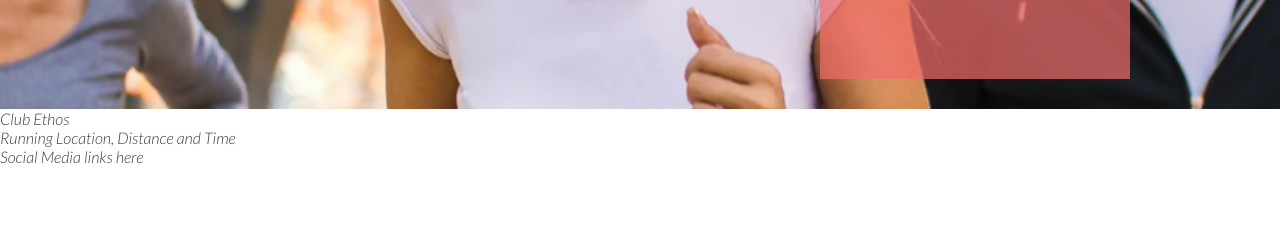
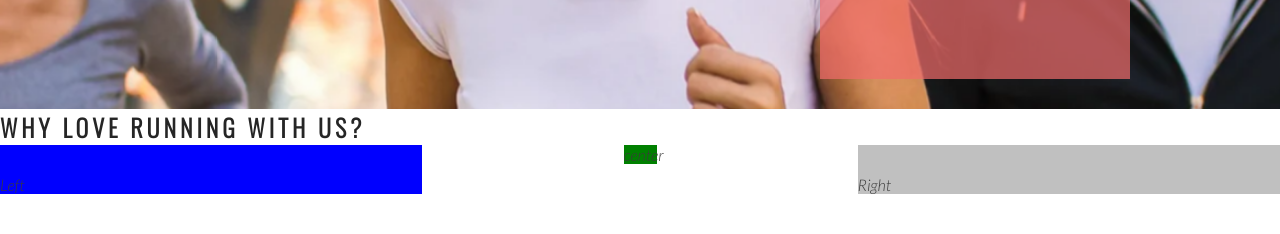
Before and after one commit to AmenGemechu/Love-Running, a plain HTML site: page index.html in a window 1280 px wide. Shown: the part 566-800 px from the top of the page. Drawn offline with nearby package versions, Linux system fonts and the light colour scheme.

Commit message:
Add club ethos main structure

```diff
--- a/assets/css/style.css
+++ b/assets/css/style.css
@@ -24,6 +24,7 @@ h1, h2 {
 #logo {
     float: left;
     font-size: 280%;
+    margin-left: 30px;
 }
 
 /* navigation links*/
@@ -109,6 +110,30 @@ h1, h2 {
 
     bottom: 30px;
     right: 150px;
-
     position: absolute;
 }
+/*club ethos*/
+
+#club-ethos {
+    height: 600px;
+}
+
+#left-about {
+    padding-top: 30px;
+    width: 33%;
+    float: left;
+    background-color: blue;
+}
+
+#right-about {
+    padding-top: 30px;
+    width: 33%;
+    float: right;
+    background-color: silver;
+}
+
+#center-about {
+    width: 33px;
+    margin: 0 auto;
+    background-color: green;
+}
--- a/index.html
+++ b/index.html
@@ -39,8 +39,13 @@
             <h3>Dublin Docklands & Phoenix Park</h3>
         </div>
     </section>
-    <section>
-        Club Ethos
+    <section id="club-ethos">
+        <h1>Why Love Running With Us?</h1>
+        <div id="left-about">
+            Left
+        </div>
+        <div id="right-about">Right</div>
+        <div id="center-about">center</div>
     </section>
     <section>
         Running Location, Distance and Time
```
